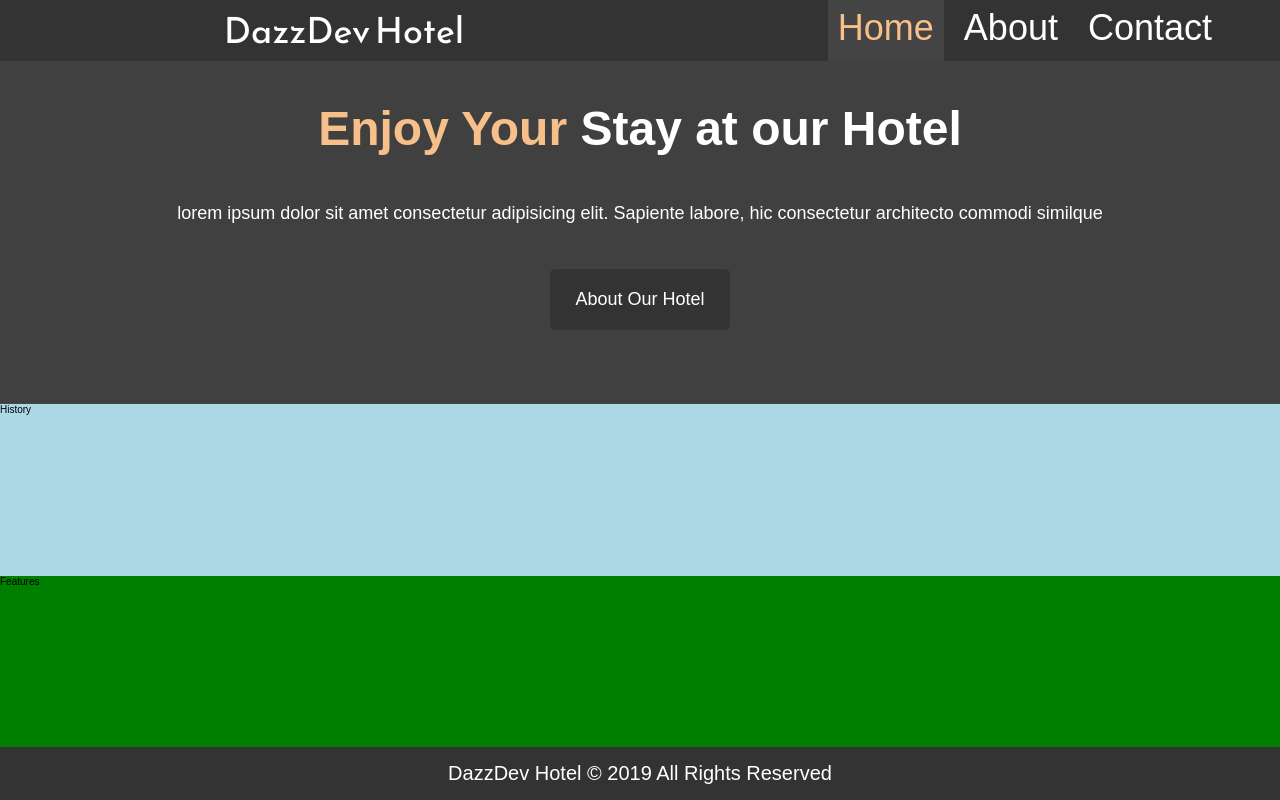
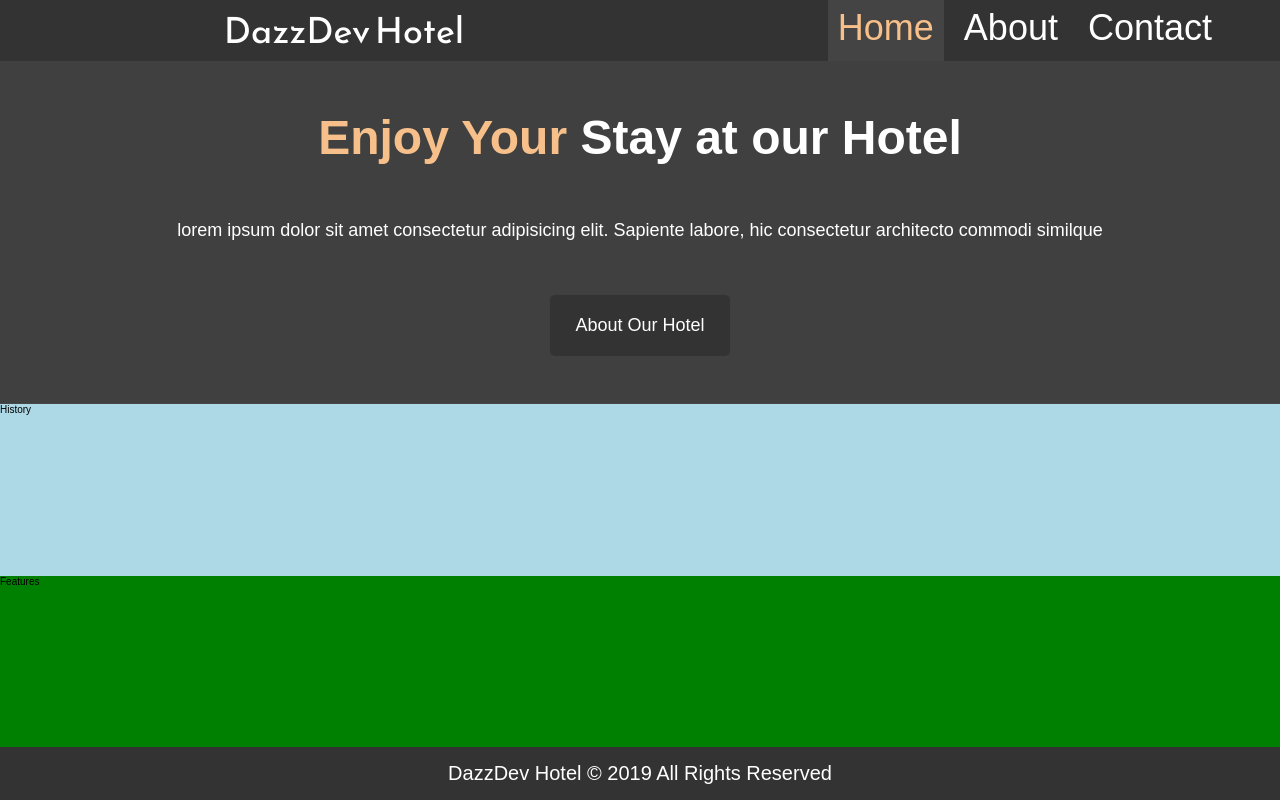
Before and after one commit to DariuszOkonski/webpage-hotel, a website: page index.html in a window 1280 px wide. Drawn offline with nearby package versions, Linux system fonts and the light colour scheme.

Commit message:
add flexbox at .banner at index.scss

```diff
--- a/dist/css/style.css
+++ b/dist/css/style.css
@@ -179,6 +179,19 @@ body {
   background-size: cover;
   text-align: center;
   color: #FFFFFF;
+  display: -webkit-box;
+  display: -ms-flexbox;
+  display: flex;
+  -webkit-box-orient: vertical;
+  -webkit-box-direction: normal;
+      -ms-flex-direction: column;
+          flex-direction: column;
+  -webkit-box-pack: space-evenly;
+      -ms-flex-pack: space-evenly;
+          justify-content: space-evenly;
+  -webkit-box-align: center;
+      -ms-flex-align: center;
+          align-items: center;
 }
 
 .main-section .banner__header {
@@ -198,7 +211,7 @@ body {
 
 @media (min-width: 768px) {
   .main-section .banner__header {
-    font-size: 3rem;
+    font-size: 4rem;
     padding: 3rem 0;
   }
   .main-section .banner__paragraph {
--- a/dist/sass/_index.scss
+++ b/dist/sass/_index.scss
@@ -128,6 +128,11 @@
     text-align: center;
     color: $light-third;
 
+    display: flex;
+    flex-direction: column;
+    justify-content: space-evenly;
+    align-items: center;
+
     &__header {
       font-size: 2rem;
       padding: 2rem 0 1rem;
@@ -149,7 +154,7 @@
   .main-section {
     .banner {
       &__header {
-        font-size: 3rem;
+        font-size: 4rem;
         padding: 3rem 0;
       }
 
```
Also changed, not shown: 1 other file.
